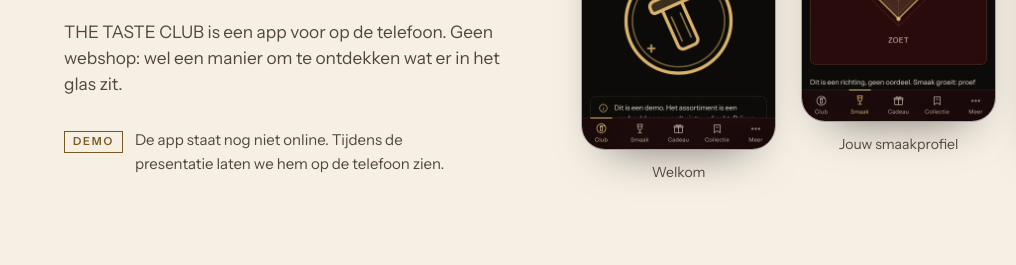
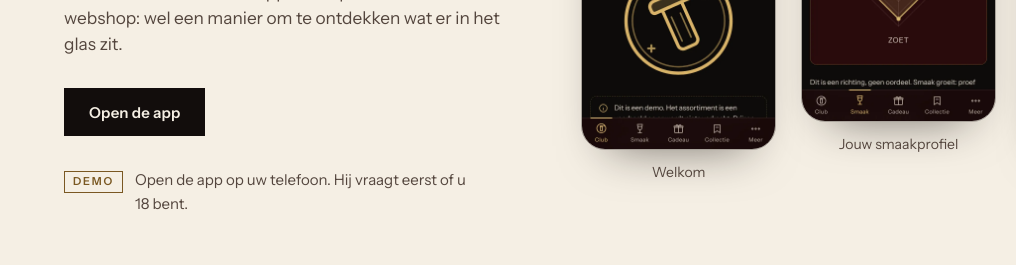
Before and after one commit to jalvdbroek-ship-it/de-gouden-kurk-presentatie, a plain HTML site: page index.html in a window 1280 px wide. Shown: the part 3640-3905 px from the top of the page, 0-1016 px from the left. Drawn offline with Linux system fonts and the light colour scheme.

Commit message:
Presentatie: knoppen naar de live app op slide 5 en 10

```diff
--- a/index.html
+++ b/index.html
@@ -114,7 +114,10 @@
             <p class="course"><span class="script">Het derde glas</span><span class="label">De app</span></p>
             <h2 id="h5">Smaak ontdekken, cadeau kiezen, <em>eigen collectie</em></h2>
             <p class="lede">THE TASTE CLUB is een app voor op de telefoon. Geen webshop: wel een manier om te ontdekken wat er in het glas zit.</p>
-            <p class="note-light"><span class="badge-example">Demo</span> De app staat nog niet online. Tijdens de presentatie laten we hem op de telefoon zien.</p>
+            <div class="actions">
+              <a class="btn btn-dark" href="https://jalvdbroek-ship-it.github.io/the-taste-club/" target="_blank" rel="noopener noreferrer">Open de app<span class="sr-only"> (nieuw tabblad)</span></a>
+            </div>
+            <p class="note-light"><span class="badge-example">Demo</span> Open de app op uw telefoon. Hij vraagt eerst of u 18 bent.</p>
           </div>
           <div class="phones reveal" style="--d:120ms">
             <figure class="phone"><img src="assets/screens/app-home.webp" alt="Welkomstscherm van The Taste Club met de knoppen Ontdek jouw smaak en Zoek een cadeau" width="780" height="1688" loading="lazy"><figcaption>Welkom</figcaption></figure>
@@ -228,9 +231,10 @@
           <div class="reveal">
             <p class="course"><span class="script">Het laatste woord</span><span class="label">Zelf proeven</span></p>
             <h2 id="h10">Loop zelf <em>even rond</em></h2>
-            <p class="lede">De website staat open in de browser. Er is niets echt: flessen, prijzen en voorraad zijn voorbeelden.</p>
+            <p class="lede">De website en de app staan open in de browser. Er is niets echt: flessen, prijzen en voorraad zijn voorbeelden.</p>
             <div class="actions">
               <a class="btn btn-reserve" href="https://jalvdbroek-ship-it.github.io/de-gouden-kurk-v2/v2/" target="_blank" rel="noopener noreferrer">De website<span class="sr-only"> (nieuw tabblad)</span></a>
+              <a class="btn btn-line" href="https://jalvdbroek-ship-it.github.io/the-taste-club/" target="_blank" rel="noopener noreferrer">De app<span class="sr-only"> (nieuw tabblad)</span></a>
             </div>
           </div>
           <div class="panel reveal" style="--d:120ms">
```
Also changed, not shown: 1 other file.
